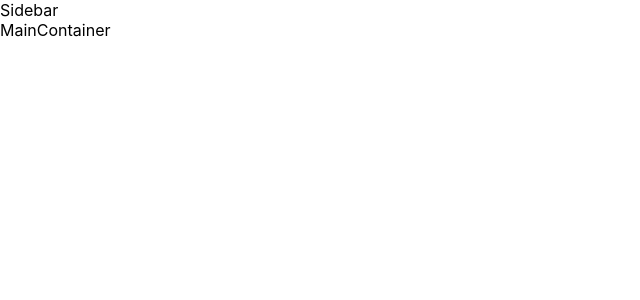
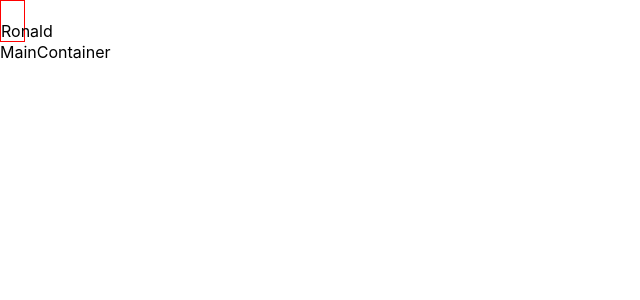
Before and after one commit to ajachintya/Slack-clone, a React (Create React App) app: page /slack in a window 1280 px wide. Shown: the top 300 px of the page, without its empty margins (0-640 px from the left). Built offline with nearby package versions, Linux system fonts and the light colour scheme.

Commit message:
add sidebar html

```diff
--- a/src/components/Sidebar.js
+++ b/src/components/Sidebar.js
@@ -9,9 +9,20 @@
 class Sidebar extends Component {
  state = {}
  render() {
-  return(
-   <div>Sidebar</div>
-    )
+  return (
+    <div id="side-bar">
+      <div className="user-profile">
+        <div>
+          <img />
+        </div>
+        <div>
+          Ronald
+        </div>
+      </div>
+      <div className="user-channels"></div>
+
+    </div>
+  );
    }
  }
 
--- a/src/index.css
+++ b/src/index.css
@@ -25,3 +25,9 @@
   text-align: center;
   font-size: 25px;
 }
+
+#side-bar{
+  border:1px solid red;
+  display: flex;
+  width: 23px;
+}
```
